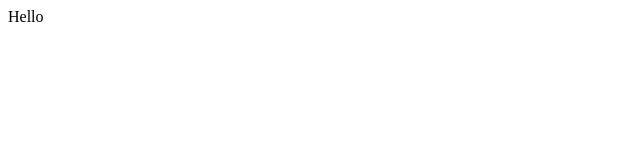
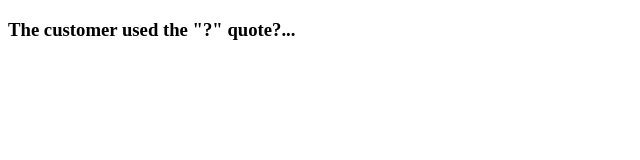
Before and after one commit to danielarriaga-infosys/ETS-POD-Widget, a plain HTML site: page index.html in a window 1280 px wide. Shown: the whole page, without its empty margins (0-640 px from the left). Drawn offline with Linux system fonts and the light colour scheme.

Commit message:
Update index.html

```diff
--- a/index.html
+++ b/index.html
@@ -9,6 +9,7 @@
     <title>Widget</title>
 </head>
 <body>
-    Hello
+    <h3>The customer used the "?" quote?...</h3>
+    <p id = 'info'></p>
 </body>
 </html>
```
